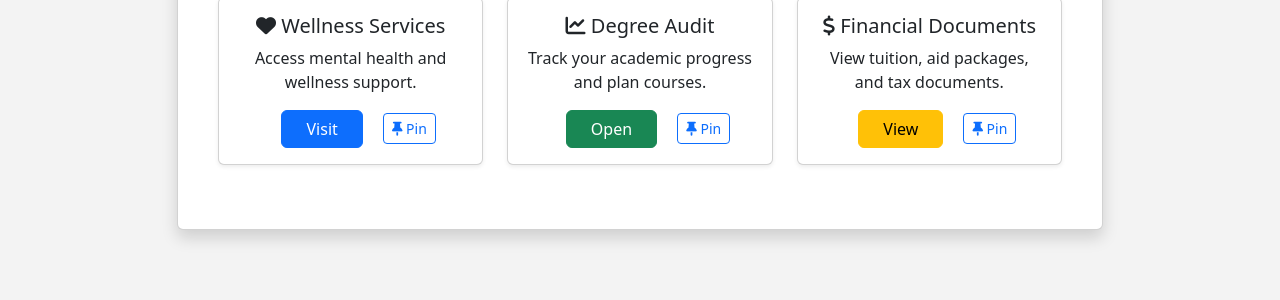
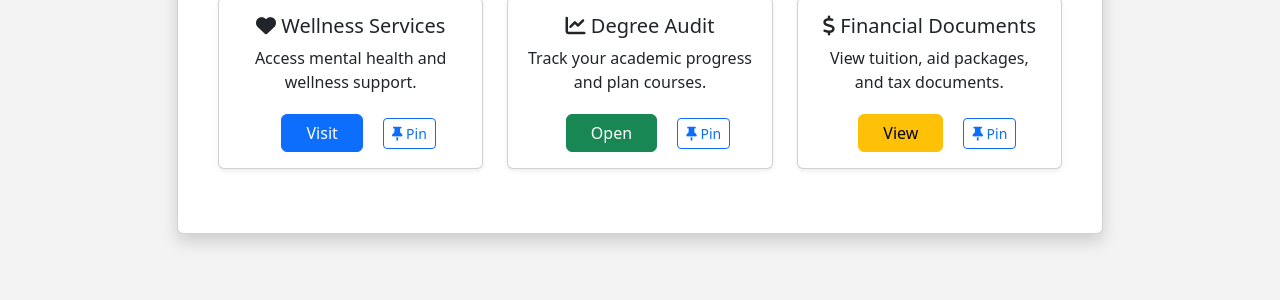
Before and after one commit to rshaz2713/CampusBridge, a Django app: page /dashboard/ in a window 1280 px wide. Shown: the part 325-625 px from the top of the page. Run offline with Django 4.2, Linux system fonts and the light colour scheme; the visitor is signed in with stand-in values (Sample User, id 1); data comes from the database, SQL or seed files in the repository; data that the repository does not hold is empty.

Commit message:
BUG: Fix pin button display

```diff
--- a/templates/dashboard/home.html
+++ b/templates/dashboard/home.html
@@ -37,13 +37,11 @@
 
                                                 <p class="card-text">{{ r.description }}</p>
 
-                                                <a href="{{ r.url }}"
-                                                target="_blank"
-                                                class="btn {{ r.btn_class }} mx-3 px-4 d-sm-inline-block d-block">
+                                                <a href="{{ r.url }}" target="_blank" class="btn {{ r.btn_class }} mx-3 px-4 d-sm-inline-block d-block">
                                                     {{ r.button }}
                                                 </a>
 
-                                                <form method="post" action="{% url 'toggle_pin' r.id %}" class="mt-2 d-inline">
+                                                <form method="post" action="{% url 'toggle_pin' r.id %}" class="mt-2 d-sm-inline-block d-block">
                                                     {% csrf_token %}
                                                     <button type="submit" class="btn btn-outline-danger btn-sm">
                                                         <i class="fas fa-thumbtack"></i> Unpin
@@ -76,13 +74,11 @@
 
                                         <p class="card-text">{{ r.description }}</p>
 
-                                        <a href="{{ r.url }}"
-                                           target="_blank"
-                                           class="btn {{ r.btn_class }} mx-3 px-4 d-sm-inline-block d-block">
+                                        <a href="{{ r.url }}" target="_blank" class="btn {{ r.btn_class }} mx-3 px-4 d-sm-inline-block d-block">
                                             {{ r.button }}
                                         </a>
 
-                                        <form method="post" action="{% url 'toggle_pin' r.id %}" class="mt-2 d-inline">
+                                        <form method="post" action="{% url 'toggle_pin' r.id %}" class="mt-2 d-sm-inline-block d-block">
                                             {% csrf_token %}
                                             <button type="submit" class="btn btn-outline-primary btn-sm">
                                                 <i class="fas fa-thumbtack"></i> Pin
```
